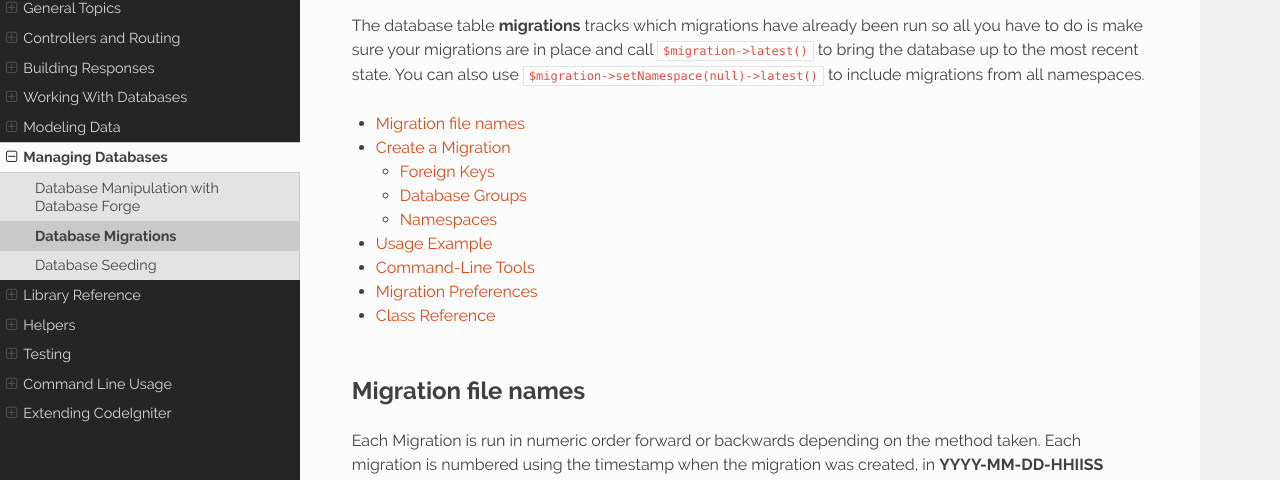
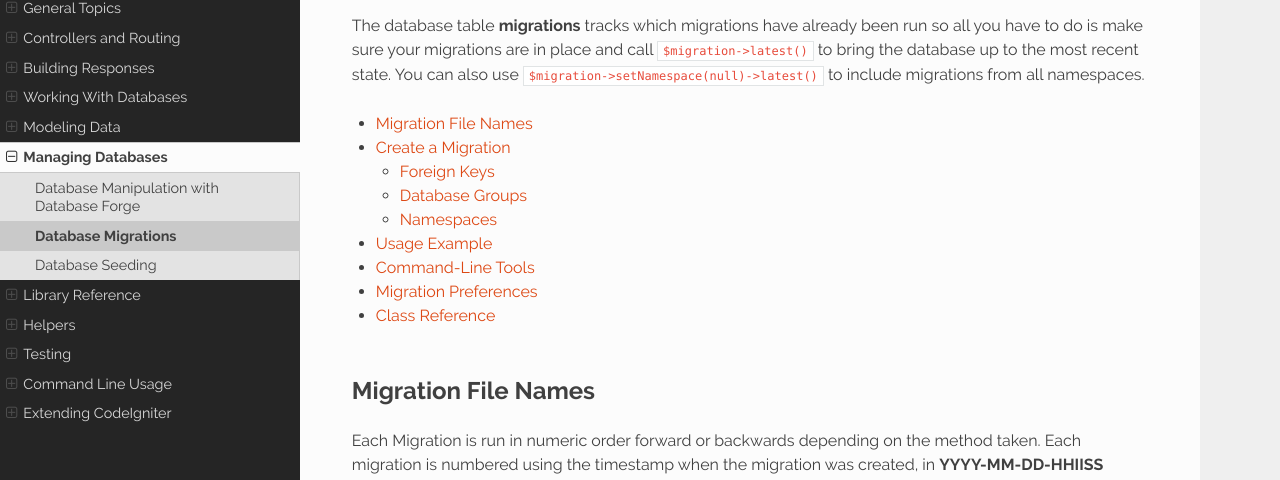
Before and after one commit to NEKOGET/ci4_user_guide_src, a Sphinx documentation site: the page built from source/dbmgmt/migration.rst, in a window 1280 px wide and 900 px high. Shown: the part 262-742 px from the top of the window. Built offline with Sphinx 7.4.7 and the Read the Docs theme 2.0.0, drawn with Linux system fonts in a browser that asks for light colours.

Commit message:
docs: make first letter in title uppser case

```diff
--- a/source/dbmgmt/migration.rst
+++ b/source/dbmgmt/migration.rst
@@ -19,7 +19,7 @@ include migrations from all namespaces.
     :depth: 2
 
 ********************
-Migration file names
+Migration File Names
 ********************
 
 Each Migration is run in numeric order forward or backwards depending on the
```
